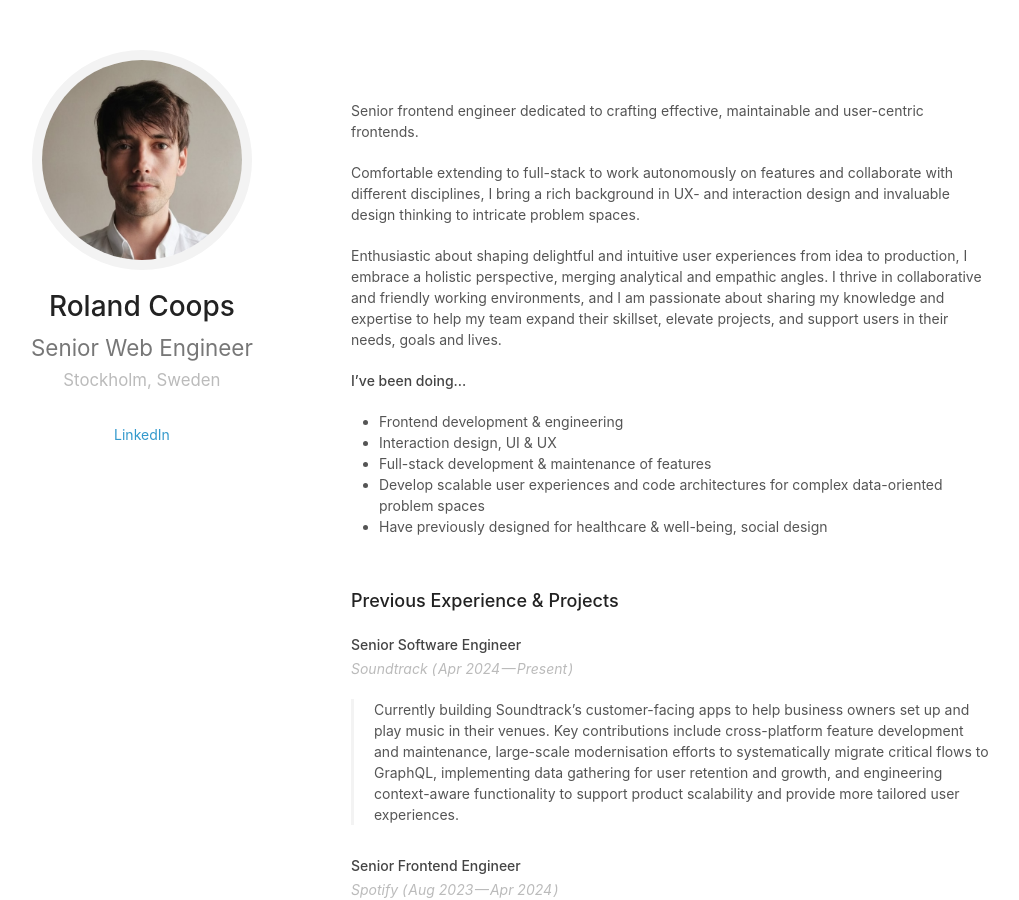
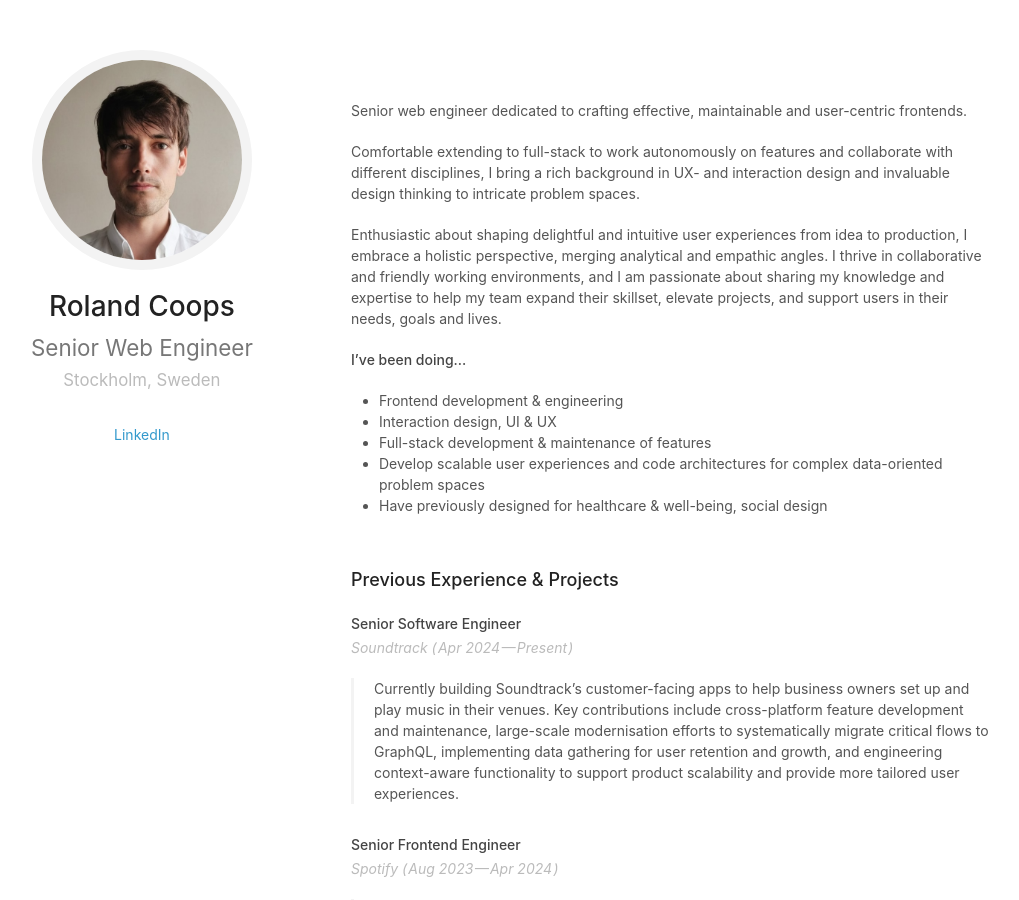
Before and after one commit to rolandcoops/rolandcoops.github.io, a Jekyll site: the page built from index.md, in a window 1280 px wide and 900 px high. Shown: the whole window, without its empty margins (129-1148 px from the left). Built offline with Jekyll 4.4.1, drawn with Linux system fonts in a browser that asks for light colours.

Commit message:
Update title

```diff
--- a/_data/summary.yml
+++ b/_data/summary.yml
@@ -1,5 +1,5 @@
 intro: |
-  Senior frontend engineer dedicated to crafting effective, maintainable and user-centric frontends.
+  Senior web engineer dedicated to crafting effective, maintainable and user-centric frontends.
   Comfortable extending to full-stack to work autonomously on features and collaborate with different disciplines, I bring a rich background in UX- and interaction design and invaluable design thinking to intricate problem spaces.
   Enthusiastic about shaping delightful and intuitive user experiences from idea to production, I embrace a holistic perspective, merging analytical and empathic angles. I thrive in collaborative and friendly working environments, and I am passionate about sharing my knowledge and expertise to help my team expand their skillset, elevate projects, and support users in their needs, goals and lives.
 
```
